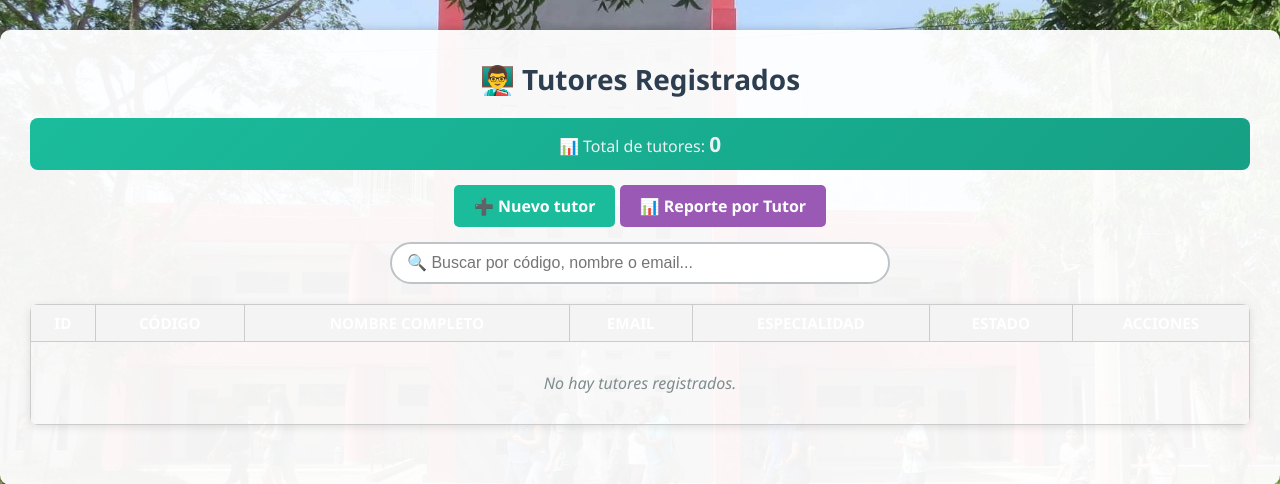
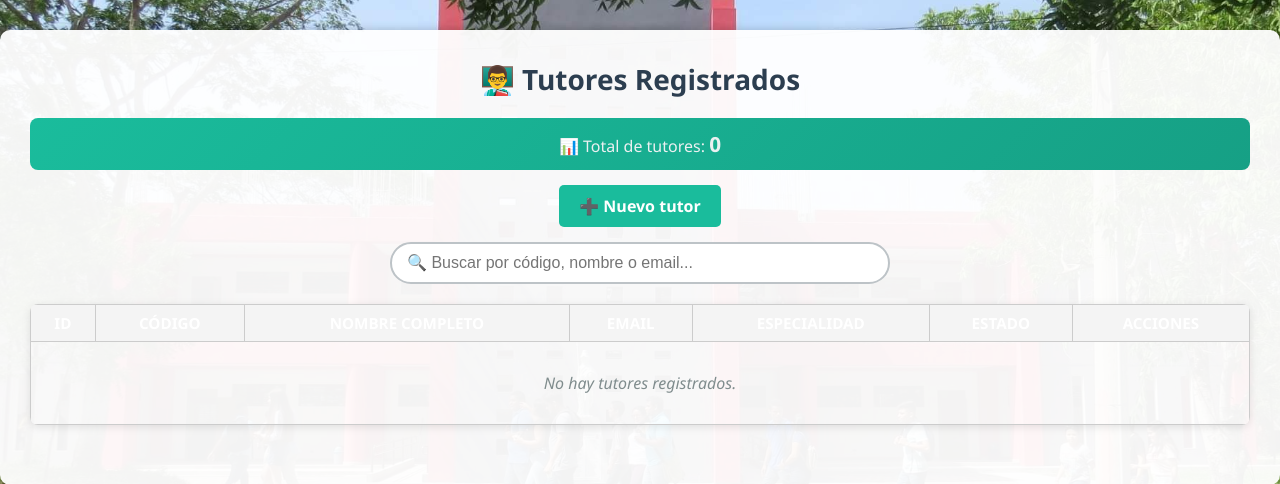
Before and after one commit to cm22075-alt/proyecto-TOO, a PHP site: page /proyecto-TOO/tutores in a window 1280 px wide. Shown: the part 70-554 px from the top of the page. Run offline with PHP 8.4, Linux system fonts and the light colour scheme; the visitor is signed in with stand-in values (Sample User, id 1); data that the repository does not hold is empty.

Commit message:
eliminando un botón

```diff
--- a/vistas/tutores/listarTutores.php
+++ b/vistas/tutores/listarTutores.php
@@ -23,7 +23,6 @@ if (!isset($tutores)) {
 
   <div class="acciones-superiores">
     <a class="boton-nuevo" href="<?= BASE_URL ?>/tutores/crear">➕ Nuevo tutor</a>
-    <a class="boton-nuevo" href="<?= BASE_URL ?>/tutores" style="background-color: #9b59b6;">📊 Reporte por Tutor</a>
   </div>
 
   <div class="buscador">
```
